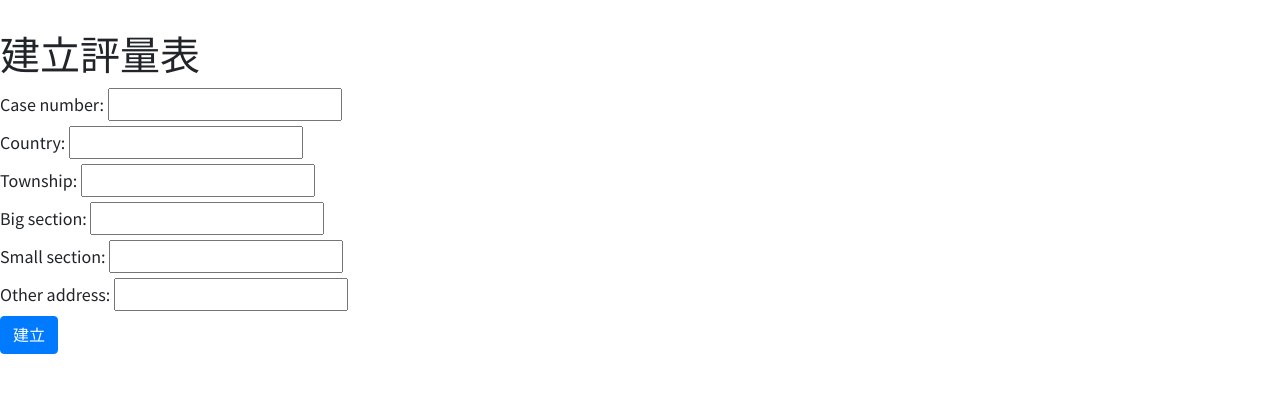
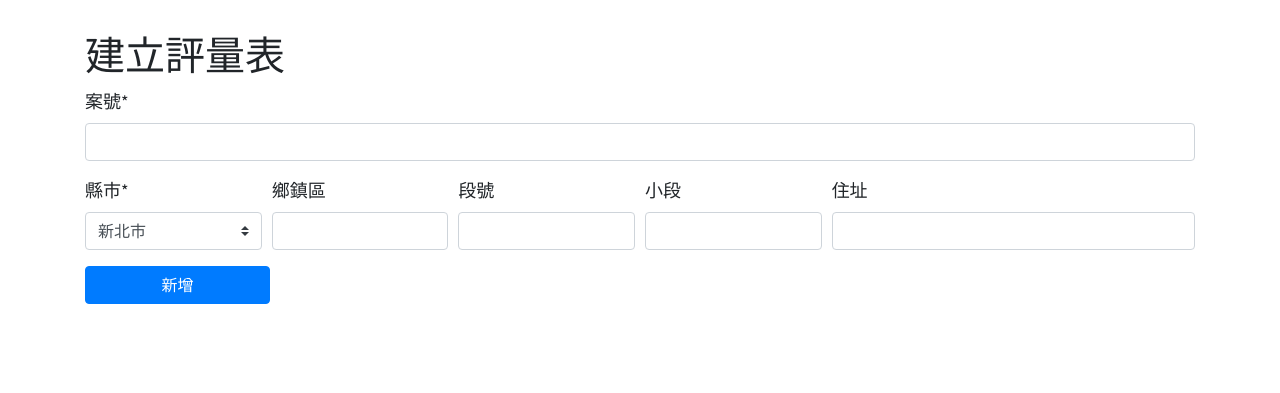
Before and after one commit to ryowuandjanet/yangfudjango0619, a Django app: page /case/new/ in a window 1280 px wide. Shown: the part 60-453 px from the top of the page. Run offline with Django 3.2, Linux system fonts and the light colour scheme; some libraries are stand-ins or nearby versions.

Commit message:
加入案號地址的部份

```diff
--- /dev/null
+++ b/case/forms.py
@@ -0,0 +1,35 @@
+from django import forms
+from crispy_forms.helper import FormHelper
+from crispy_forms.layout import Layout, Submit, Row, Column
+from .models import *
+
+COUNTRY_LIST= [
+	('新北市', '新北市'),
+	('台北市', '台北市'),
+	('台中市', '台中市'),
+	('台南市', '台南市'),
+	('高雄市', '高雄市'),
+	('屏東縣', '屏東縣')
+]
+
+class CaseForm(forms.ModelForm):
+	country = forms.ChoiceField(label='縣市',choices=COUNTRY_LIST)
+	class Meta:
+		model= Case
+		fields='__all__'
+
+	def __init__(self, *args, **kwargs):
+		super().__init__(*args, **kwargs)
+		self.helper = FormHelper()
+		self.helper.layout = Layout(
+			'case_number',
+			Row(
+				Column('country', css_class='form-group col-md-2 mb-0'),
+				Column('township', css_class='form-group col-md-2 mb-0'),
+				Column('big_section', css_class='form-group col-md-2 mb-0'),
+				Column('small_section', css_class='form-group col-md-2 mb-0'),
+				Column('other_address', css_class='form-group col-md-4 mb-0'),
+				css_class='form-row'
+			),
+			Submit('submit', '新增', css_class='form-group col-md-2 mb-0')
+		)
--- a/case/models.py
+++ b/case/models.py
@@ -2,12 +2,12 @@ from django.db import models
 from django.urls import reverse
 
 class Case(models.Model):
-	case_number = models.CharField(max_length=100)
-	country = models.CharField(max_length=10,blank=True,null=True)
-	township = models.CharField(max_length=10,blank=True,null=True)
-	big_section = models.CharField(max_length=100,blank=True,null=True)
-	small_section = models.CharField(max_length=100,blank=True,null=True)
-	other_address = models.CharField(max_length=100,blank=True,null=True)
+	case_number = models.CharField(u'案號',max_length=100)
+	country = models.CharField(max_length=100,blank=True,null=True)
+	township = models.CharField(u'鄉鎮區',max_length=100,blank=True,null=True)
+	big_section = models.CharField(u'段號',max_length=100,blank=True,null=True)
+	small_section = models.CharField(u'小段',max_length=100,blank=True,null=True)
+	other_address = models.CharField(u'住址',max_length=100,blank=True,null=True)
 
 	def __str__(self):
 		return self.case_number
--- a/case/views.py
+++ b/case/views.py
@@ -3,6 +3,7 @@ from django.views.generic import ListView,DetailView
 from django.views.generic.edit import CreateView,UpdateView,DeleteView
 from django.urls import reverse_lazy
 from .models import *
+from .forms import *
 
 class CaseListView(ListView):
 	model = Case
@@ -13,9 +14,11 @@ class CaseDetailView(DetailView):
 	template_name="case/case_detail.html"
 
 class CaseCreateView(CreateView):
-	model=Case
+	# model=Case
 	template_name="case/case_new.html"
-	fields="__all__"
+	form_class = CaseForm
+	success_message = '建立成功'
+	success_url = reverse_lazy('home')
 
 class CaseUpdateView(UpdateView):
 	model=Case
--- a/static/css/base.css
+++ b/static/css/base.css
@@ -12,10 +12,6 @@ header {
 header h1 a {
     color: red;
     text-decoration: none;
-}
-
-.base-container{
-    width: 1200px;
 }
 
 .nav-left {
--- a/templates/base.html
+++ b/templates/base.html
@@ -20,7 +20,7 @@
             <a href="{% url 'case_new' %}">+ New Case</a>
         </div>
     </header>
-    <div class="base-container">
+    <div class="container">
         {% block content %}
         {% endblock content %}
     </div>
--- a/templates/case/case_new.html
+++ b/templates/case/case_new.html
@@ -1,10 +1,10 @@
 {% extends "base.html" %}
+{% load crispy_forms_tags %}
 {% block content %}
 <h1>建立評量表</h1>
 <div class="post-entry">
 	<form action="" method="post">{% csrf_token %}
-		{{ form.as_p }}
-		<input type="submit" value="建立" class="btn btn-primary">
+		{% crispy form %}
 	</form>
 </div>
 {% endblock content %}
--- a/yfcase/settings.py
+++ b/yfcase/settings.py
@@ -37,8 +37,11 @@ INSTALLED_APPS = [
     'django.contrib.sessions',
     'django.contrib.messages',
     'django.contrib.staticfiles',
+    'crispy_forms',
     'case',
 ]
+
+CRISPY_TEMPLATE_PACK = 'bootstrap4'
 
 MIDDLEWARE = [
     'django.middleware.security.SecurityMiddleware',
```
Also changed, not shown: db.sqlite3.
